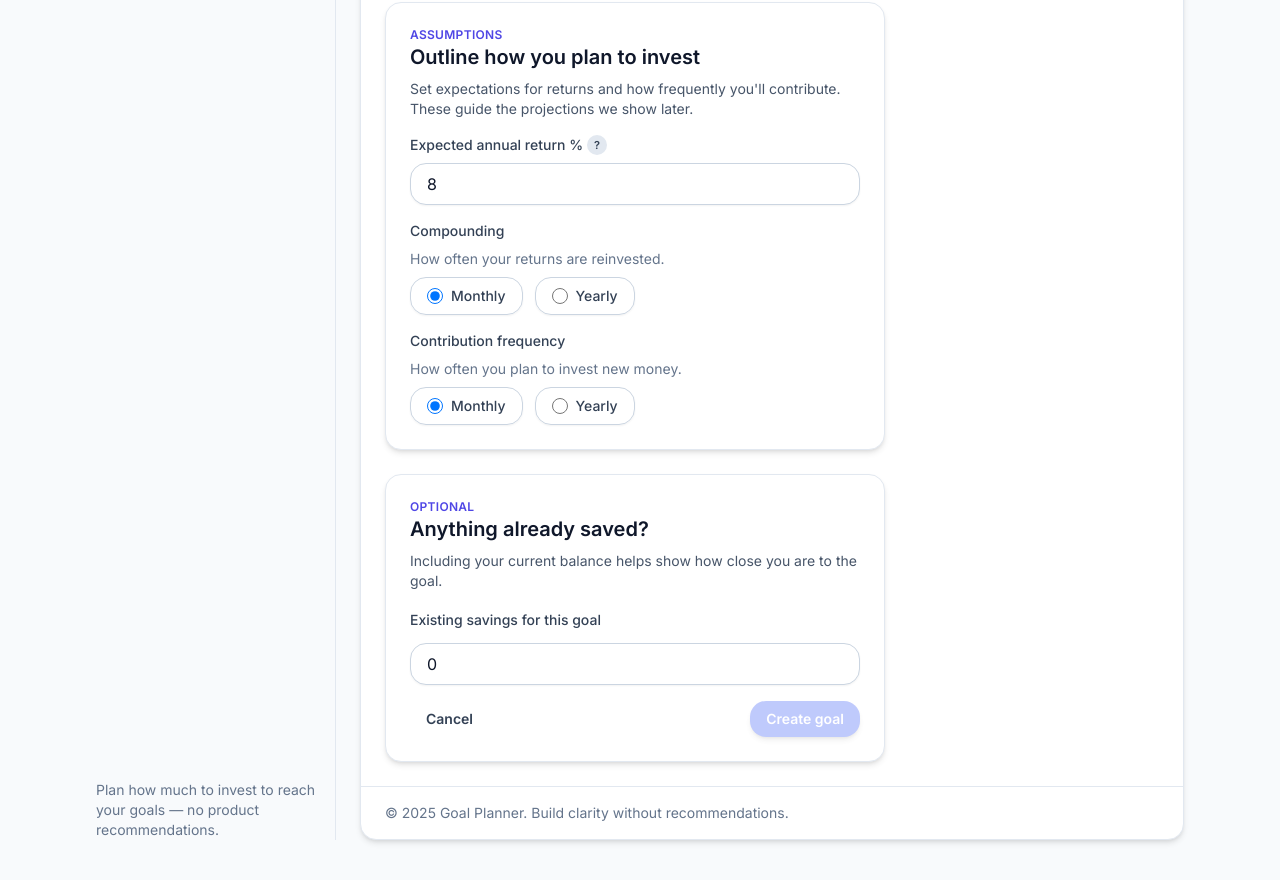
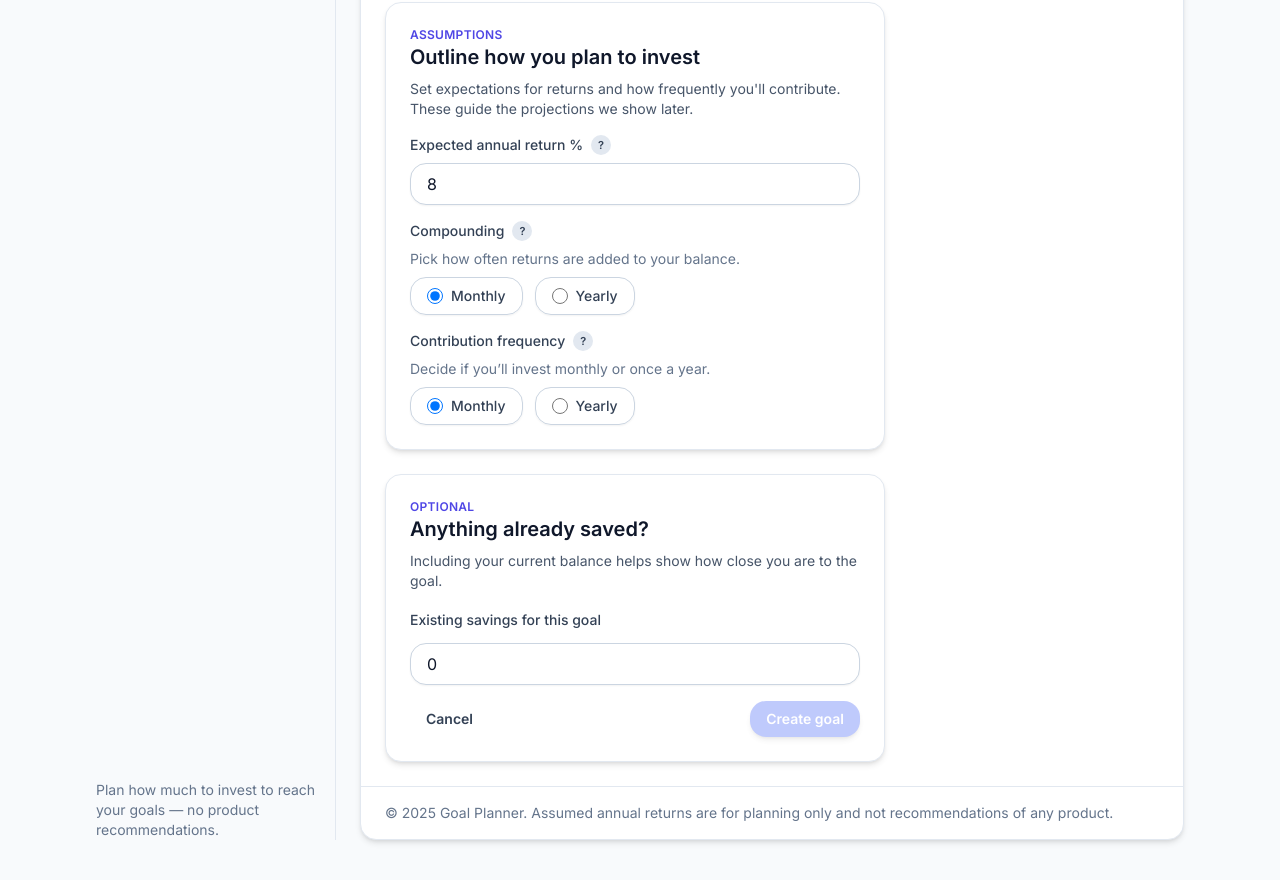
Before and after one commit to anoopgcmz/goalsplit, a Next.js app: page /goals/new in a window 1280 px wide. Shown: the part 900-1780 px from the top of the page. Built offline with nearby package versions, Linux system fonts and the light colour scheme.

Commit message:
Add accessible investment tooltips and update copy

```diff
--- a/src/app/dashboard/page.tsx
+++ b/src/app/dashboard/page.tsx
@@ -246,7 +246,7 @@ export default function DashboardPage(): JSX.Element {
         ) : (
           <EmptyState
             title="No goals yet"
-            description="Start your first plan to see how much progress you need each month."
+            description="Create your first goal to see how much to save each month."
             actionLabel="Create your first goal"
             icon={
               <svg aria-hidden="true" viewBox="0 0 120 80" className="h-20 w-28 text-slate-300" role="img">
--- a/src/app/goals/[id]/goal-plan-page.tsx
+++ b/src/app/goals/[id]/goal-plan-page.tsx
@@ -10,6 +10,7 @@ import { CardSkeleton } from "@/components/ui/card-skeleton";
 import { ConfirmDialog } from "@/components/ui/confirm-dialog";
 import { Dialog } from "@/components/ui/dialog";
 import { ErrorState } from "@/components/ui/error-state";
+import { InfoTooltip } from "@/components/ui/info-tooltip";
 import { Input } from "@/components/ui/input";
 import { Label } from "@/components/ui/label";
 import { Skeleton } from "@/components/ui/skeleton";
@@ -515,15 +516,25 @@ const ScenarioCompare = (props: {
           <div className="grid gap-6 md:grid-cols-2">
             <div className="space-y-4">
               <div>
-                <label htmlFor="rate-slider" className="flex items-center justify-between text-sm font-medium text-slate-700">
-                  <span>Expected return rate</span>
+                <div className="flex items-center justify-between text-sm font-medium text-slate-700">
+                  <label
+                    htmlFor="rate-slider"
+                    className="flex items-center gap-2 text-sm font-medium text-slate-700"
+                  >
+                    <span>Expected return rate</span>
+                    <InfoTooltip
+                      id="scenario-expected-return"
+                      content="Try 6–10% to compare scenarios."
+                      label="Learn how to pick an expected return"
+                    />
+                  </label>
                   <span>
                     {formatPercent(ratePercent, {
                       minimumFractionDigits: 1,
                       maximumFractionDigits: 1,
                     })}
                   </span>
-                </label>
+                </div>
                 <input
                   id="rate-slider"
                   type="range"
@@ -537,9 +548,7 @@ const ScenarioCompare = (props: {
                   aria-valuemax={20}
                   aria-valuenow={ratePercent}
                 />
-                <p className="mt-1 text-xs text-slate-500">
-                  Adjust the annual return percentage to see new projections.
-                </p>
+                <p className="mt-1 text-xs text-slate-500">Try different returns to see how the plan changes.</p>
               </div>
 
               <div className="space-y-2">
--- a/src/app/goals/new/page.tsx
+++ b/src/app/goals/new/page.tsx
@@ -6,6 +6,7 @@ import { useRouter } from "next/navigation";
 
 import { Button } from "@/components/ui/button";
 import { Card, CardContent, CardFooter, CardHeader } from "@/components/ui/card";
+import { InfoTooltip } from "@/components/ui/info-tooltip";
 import { Input } from "@/components/ui/input";
 import { Label } from "@/components/ui/label";
 import { Select } from "@/components/ui/select";
@@ -82,25 +83,6 @@ function validateForm(state: FormState): FormErrors {
   }
 
   return errors;
-}
-
-function InfoHint(props: { description: string; id: string }): JSX.Element {
-  const { description, id } = props;
-  return (
-    <span className="ml-1 inline-flex items-center" aria-live="off">
-      <button
-        type="button"
-        className="inline-flex h-5 w-5 items-center justify-center rounded-full bg-slate-200 text-[11px] font-semibold text-slate-700 transition hover:bg-slate-300 focus-visible:outline-none focus-visible:ring-2 focus-visible:ring-primary-500 focus-visible:ring-offset-2"
-        title={description}
-        aria-describedby={id}
-      >
-        ?
-      </button>
-      <span id={id} role="tooltip" className="sr-only">
-        {description}
-      </span>
-    </span>
-  );
 }
 
 export default function NewGoalPage(): JSX.Element {
@@ -312,13 +294,14 @@ export default function NewGoalPage(): JSX.Element {
               </CardHeader>
               <CardContent className="space-y-4">
                 <div className="space-y-2">
-                  <div className="flex items-center text-sm font-medium text-slate-700">
+                  <div className="flex items-center gap-2 text-sm font-medium text-slate-700">
                     <Label htmlFor="expected-return" className="text-sm font-medium text-slate-700">
                       Expected annual return %
                     </Label>
-                    <InfoHint
+                    <InfoTooltip
                       id="expected-return-tooltip"
-                      description="The yearly growth rate you expect from investments supporting this goal."
+                      content="Try 6–10% to compare scenarios."
+                      label="Learn how to pick an expected return"
                     />
                   </div>
                   <Input
@@ -344,8 +327,17 @@ export default function NewGoalPage(): JSX.Element {
                 </div>
 
                 <fieldset className="space-y-2">
-                  <legend className="text-sm font-medium text-slate-700">Compounding</legend>
-                  <p className="text-sm text-slate-500">How often your returns are reinvested.</p>
+                  <legend className="text-sm font-medium text-slate-700">
+                    <span className="flex items-center gap-2">
+                      Compounding
+                      <InfoTooltip
+                        id="compounding-tooltip"
+                        content="How often returns are added to your balance."
+                        label="Learn about compounding"
+                      />
+                    </span>
+                  </legend>
+                  <p className="text-sm text-slate-500">Pick how often returns are added to your balance.</p>
                   <div className="flex flex-wrap gap-3">
                     {(["monthly", "yearly"] as Compounding[]).map((option) => {
                       const isChecked = state.compounding === option;
@@ -371,8 +363,17 @@ export default function NewGoalPage(): JSX.Element {
                 </fieldset>
 
                 <fieldset className="space-y-2">
-                  <legend className="text-sm font-medium text-slate-700">Contribution frequency</legend>
-                  <p className="text-sm text-slate-500">How often you plan to invest new money.</p>
+                  <legend className="text-sm font-medium text-slate-700">
+                    <span className="flex items-center gap-2">
+                      Contribution frequency
+                      <InfoTooltip
+                        id="contribution-frequency-tooltip"
+                        content="How often you’ll invest (monthly/yearly)."
+                        label="Learn about contribution frequency"
+                      />
+                    </span>
+                  </legend>
+                  <p className="text-sm text-slate-500">Decide if you’ll invest monthly or once a year.</p>
                   <div className="flex flex-wrap gap-3">
                     {(["monthly", "yearly"] as ContributionFrequency[]).map((option) => {
                       const isChecked = state.contributionFrequency === option;
--- a/src/app/goals/page.tsx
+++ b/src/app/goals/page.tsx
@@ -44,7 +44,7 @@ export default function GoalsPage(): JSX.Element {
       <section aria-label="Archived goals">
         <EmptyState
           title="No archived goals"
-          description="Close out a plan to store the details here for future review."
+          description="When you finish a goal, we'll keep it here so you can look back."
         />
       </section>
     </div>
--- a/src/components/layout/app-shell.tsx
+++ b/src/components/layout/app-shell.tsx
@@ -145,7 +145,8 @@ export function AppShell(props: AppShellProps): JSX.Element {
             {children}
           </main>
           <footer className="border-t border-slate-200 px-6 py-4 text-sm text-slate-500">
-            © {new Date().getFullYear()} Goal Planner. Build clarity without recommendations.
+            © {new Date().getFullYear()} Goal Planner. Assumed annual returns are for planning only and not recommendations of any
+            product.
           </footer>
         </div>
       </div>
--- /dev/null
+++ b/src/components/ui/info-tooltip.tsx
@@ -0,0 +1,102 @@
+"use client";
+
+import type { FocusEvent, KeyboardEvent, MouseEvent as ReactMouseEvent } from "react";
+import { useEffect, useId, useRef, useState } from "react";
+
+import { cn } from "@/lib/utils";
+
+interface InfoTooltipProps {
+  content: string;
+  label: string;
+  id?: string;
+  className?: string;
+}
+
+export function InfoTooltip(props: InfoTooltipProps): JSX.Element {
+  const { content, label, id, className } = props;
+  const generatedId = useId();
+  const tooltipId = id ?? generatedId;
+  const [isOpen, setIsOpen] = useState(false);
+  const containerRef = useRef<HTMLSpanElement>(null);
+  const buttonRef = useRef<HTMLButtonElement>(null);
+
+  useEffect(() => {
+    if (!isOpen) {
+      return;
+    }
+
+    const handlePointerDown = (event: MouseEvent | TouchEvent) => {
+      if (containerRef.current && !containerRef.current.contains(event.target as Node)) {
+        setIsOpen(false);
+      }
+    };
+
+    window.addEventListener("pointerdown", handlePointerDown);
+
+    return () => {
+      window.removeEventListener("pointerdown", handlePointerDown);
+    };
+  }, [isOpen]);
+
+  const handleToggle = (event: ReactMouseEvent<HTMLButtonElement>) => {
+    event.preventDefault();
+    event.stopPropagation();
+    setIsOpen((prev) => !prev);
+  };
+
+  const handleKeyDown = (event: KeyboardEvent<HTMLButtonElement>) => {
+    if (event.key === "Escape") {
+      event.preventDefault();
+      event.stopPropagation();
+      setIsOpen(false);
+      buttonRef.current?.focus();
+    }
+  };
+
+  const handleBlur = (_event: FocusEvent<HTMLButtonElement>) => {
+    setIsOpen(false);
+  };
+
+  const handleMouseEnter = () => {
+    setIsOpen(true);
+  };
+
+  const handleMouseLeave = () => {
+    if (document.activeElement !== buttonRef.current) {
+      setIsOpen(false);
+    }
+  };
+
+  return (
+    <span ref={containerRef} className={cn("relative inline-flex", className)}>
+      <button
+        ref={buttonRef}
+        type="button"
+        onClick={handleToggle}
+        onFocus={() => setIsOpen(true)}
+        onBlur={handleBlur}
+        onMouseEnter={handleMouseEnter}
+        onMouseLeave={handleMouseLeave}
+        onKeyDown={handleKeyDown}
+        aria-expanded={isOpen}
+        aria-controls={tooltipId}
+        aria-label={label}
+        aria-describedby={isOpen ? tooltipId : undefined}
+        className="inline-flex h-5 w-5 items-center justify-center rounded-full bg-slate-200 text-[11px] font-semibold text-slate-700 transition hover:bg-slate-300 focus-visible:outline-none focus-visible:ring-2 focus-visible:ring-primary-500 focus-visible:ring-offset-2"
+      >
+        <span aria-hidden="true">?</span>
+      </button>
+      <span
+        role="tooltip"
+        id={tooltipId}
+        aria-hidden={!isOpen}
+        className={cn(
+          "absolute left-1/2 top-full z-10 mt-2 w-56 -translate-x-1/2 rounded-xl bg-slate-900 px-3 py-2 text-xs font-medium text-white shadow-lg transition-opacity",
+          isOpen ? "opacity-100" : "pointer-events-none opacity-0",
+        )}
+      >
+        {content}
+      </span>
+    </span>
+  );
+}
```
